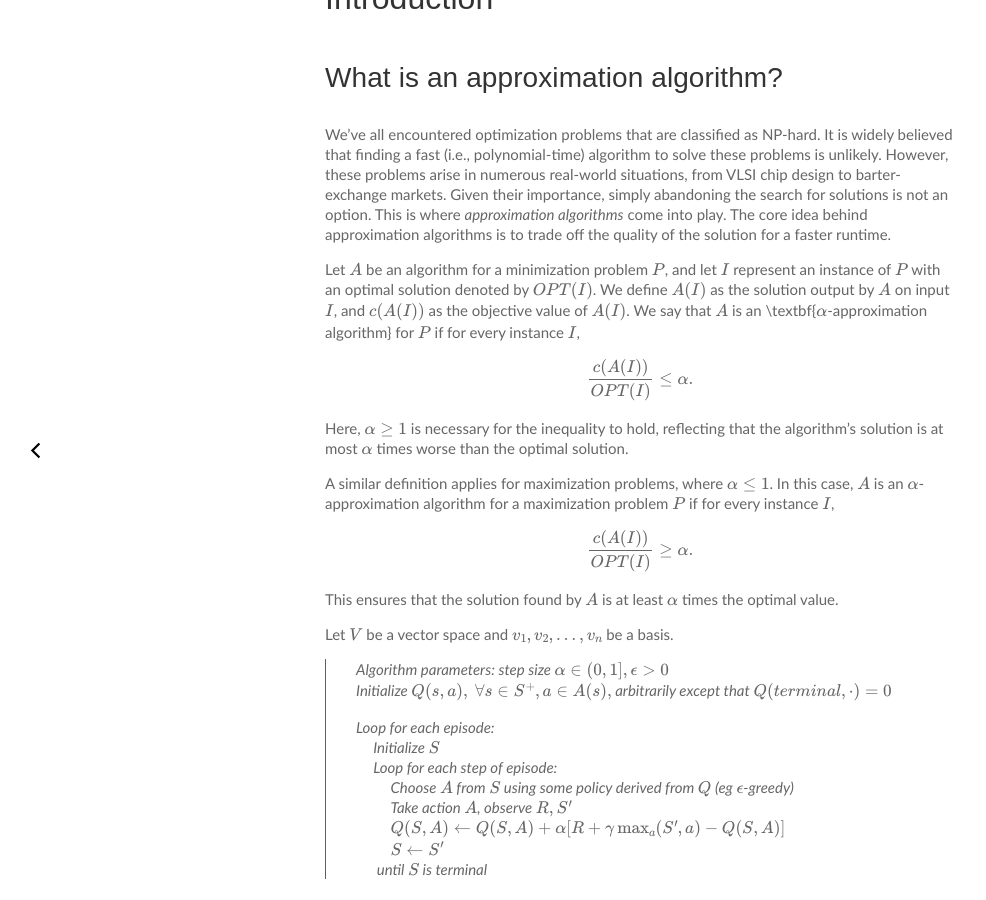
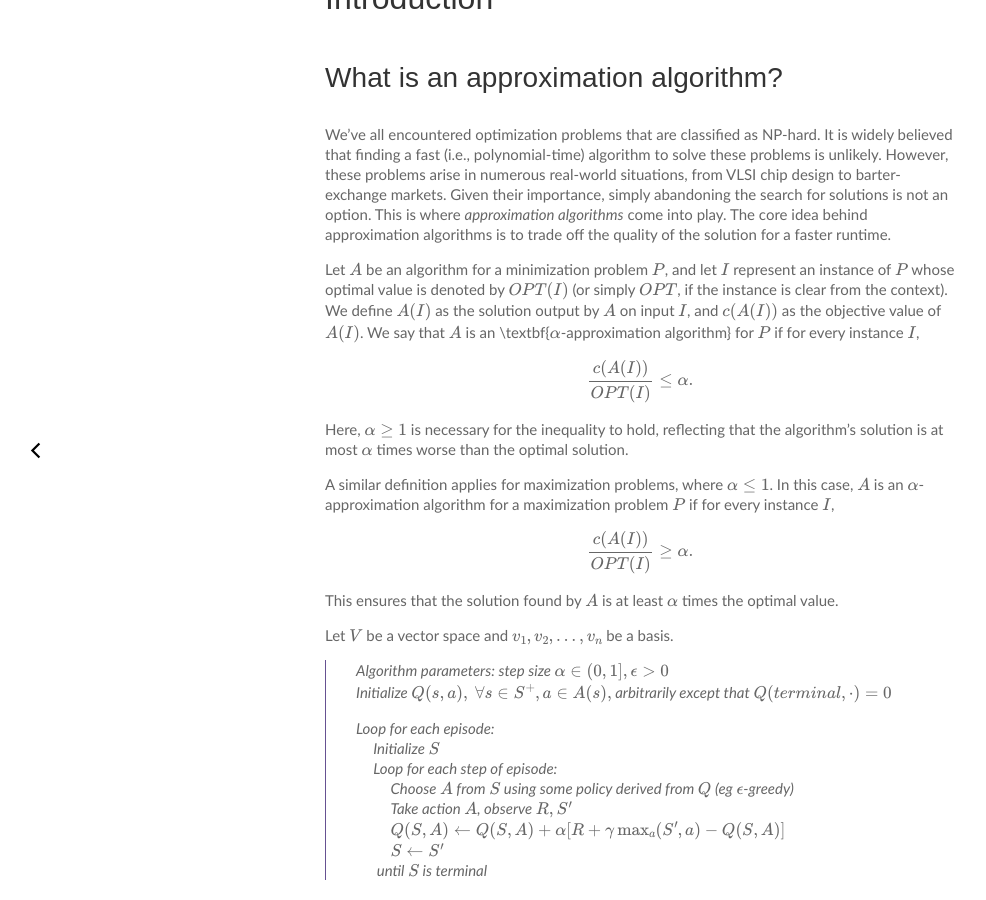
Before and after one commit to ali-almasi/ali-almasi.github.io, a Jekyll site: the page built from _posts/2024-09-18-approximation_algorithms.md.md, in a window 1280 px wide and 900 px high, scrolled down 302 px. Shown: the whole window, without its empty margins (0-986 px from the left). Built offline with Jekyll 4.4.1, drawn with Linux system fonts in a browser that asks for light colours; formulas are drawn with MathJax 3.

Commit message:
Update 2024-09-18-approximation_algorithms.md.md

```diff
--- a/_posts/2024-09-18-approximation_algorithms.md.md
+++ b/_posts/2024-09-18-approximation_algorithms.md.md
@@ -12,7 +12,7 @@ usemathjax: true
 
 We’ve all encountered optimization problems that are classified as NP-hard. It is widely believed that finding a fast (i.e., polynomial-time) algorithm to solve these problems is unlikely. However, these problems arise in numerous real-world situations, from VLSI chip design to barter-exchange markets. Given their importance, simply abandoning the search for solutions is not an option. This is where *approximation algorithms* come into play. The core idea behind approximation algorithms is to trade off the quality of the solution for a faster runtime.
 
-Let $A$ be an algorithm for a minimization problem $P$, and let $I$ represent an instance of $P$ with an optimal solution denoted by $OPT(I)$. We define $A(I)$ as the solution output by $A$ on input $I$, and $c(A(I))$ as the objective value of $A(I)$. We say that $A$ is an \textbf{$\alpha$-approximation algorithm} for $P$ if for every instance $I$,
+Let $A$ be an algorithm for a minimization problem $P$, and let $I$ represent an instance of $P$ whose optimal value is denoted by $OPT(I)$ (or simply $OPT$, if the instance is clear from the context). We define $A(I)$ as the solution output by $A$ on input $I$, and $c(A(I))$ as the objective value of $A(I)$. We say that $A$ is an \textbf{$\alpha$-approximation algorithm} for $P$ if for every instance $I$,
 \\[
 \frac{c(A(I))}{OPT(I)} \leq \alpha.
 \\]
```
